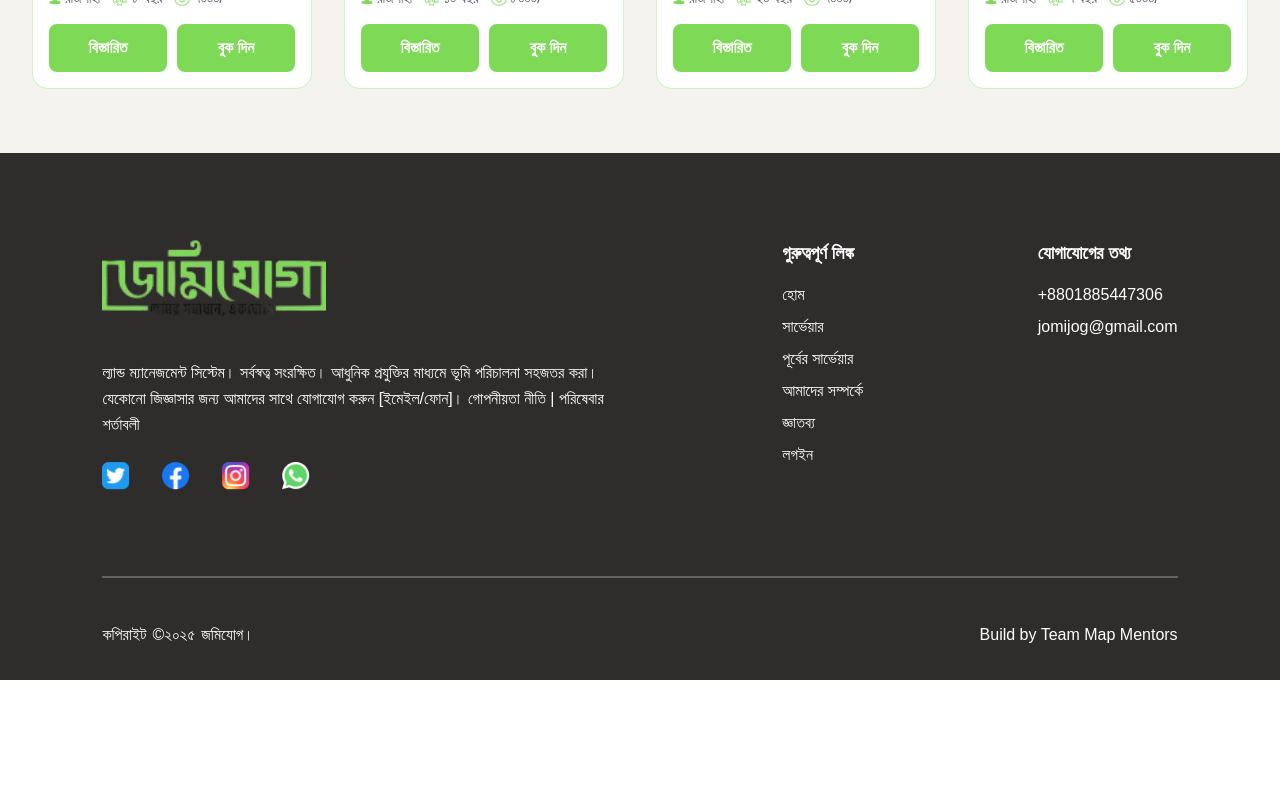
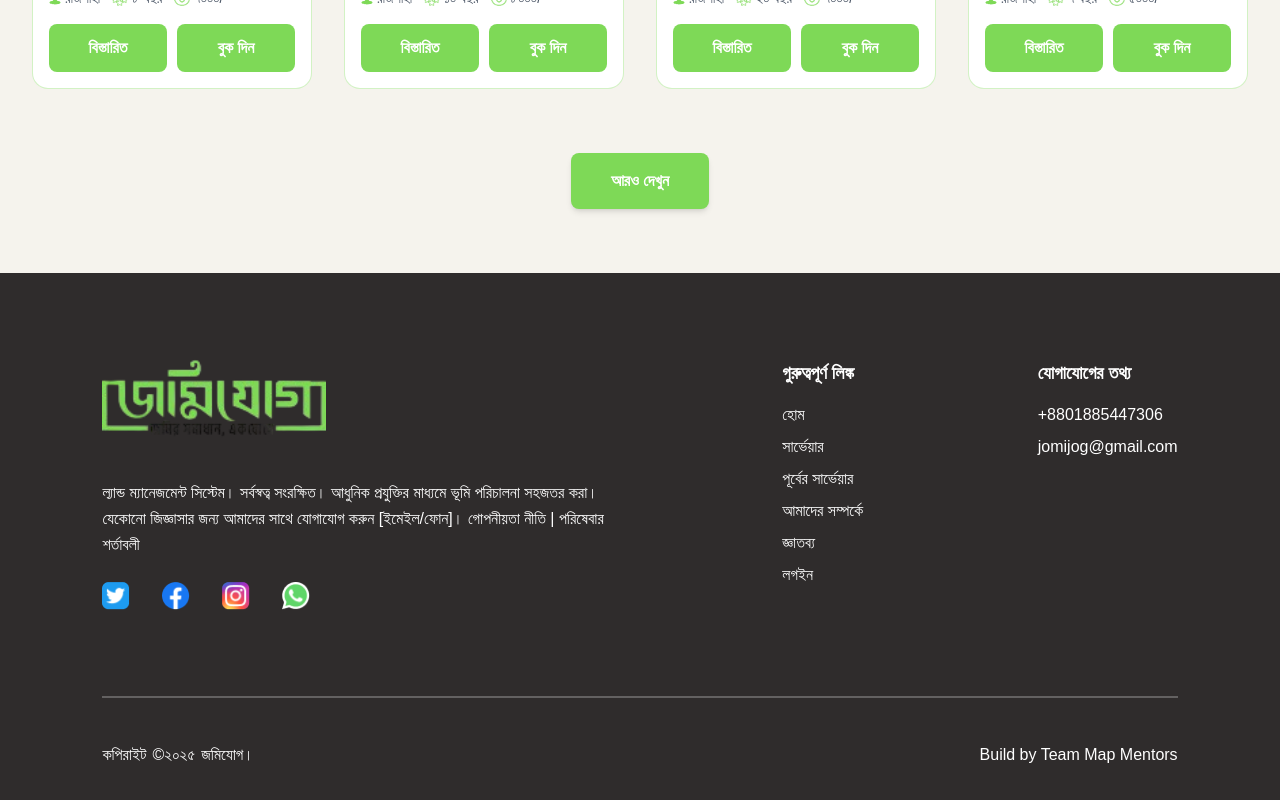
Before and after one commit to safinelahi/BD-land-surveyor, a React (Vite) app: page / in a window 1280 px wide. Shown: the part 1927-2727 px from the top of the page. Before the commit the page ends 2607 px from the top, so only its background shows below. Built offline with nearby package versions, Linux system fonts and the light colour scheme.

Commit message:
add a see more button in a cart page

```diff
--- a/src/components/cart/Cart.jsx
+++ b/src/components/cart/Cart.jsx
@@ -174,8 +174,10 @@ const Cart = () => {
         </div>
       </div>
       {/* see more  */}
-      <div>
-
+      <div className="flex justify-center pb-16">
+        <button className="px-8 py-3 sm:px-10 sm:py-4 bg-[#7ED957] text-white rounded-lg font-semibold shadow-md hover:shadow-lg hover:scale-105 transform transition duration-300">
+          আরও দেখুন
+        </button>
       </div>
     </div>
   );
```
